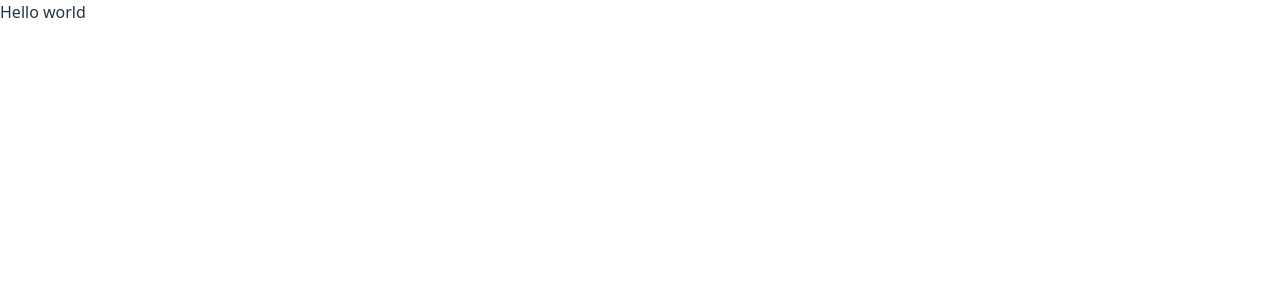
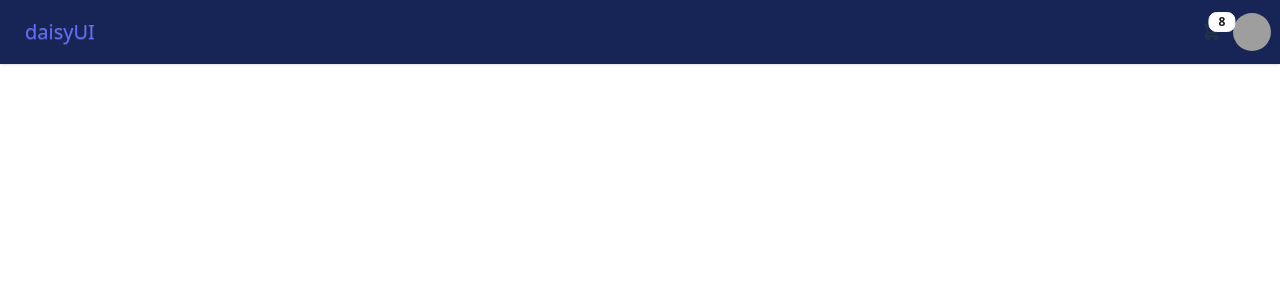
Before and after one commit to sohagroy7223/React-First-Blog, a React (Vite) app: page / in a window 1280 px wide. Shown: the top 300 px of the page. Built offline with nearby package versions, Linux system fonts and the light colour scheme; grey boxes are pictures that could not be loaded.

Commit message:
addad navbar in this page

```diff
--- a/src/App.jsx
+++ b/src/App.jsx
@@ -1,9 +1,9 @@
 import "./App.css";
-
+import Navbar from "./assets/components/NavBar/Navbar";
 function App() {
   return (
     <>
-      <h3>Hello world</h3>
+      <Navbar></Navbar>
     </>
   );
 }
--- /dev/null
+++ b/src/assets/components/NavBar/Navbar.jsx
@@ -0,0 +1,88 @@
+import React from "react";
+
+const Navbar = () => {
+  return (
+    <div>
+      <div className="navbar  bg-blue-950 shadow-sm">
+        <div className="flex-1 ">
+          <a className="btn btn-ghost text-xl">daisyUI</a>
+        </div>
+        <div className="flex-none">
+          <div className="dropdown dropdown-end">
+            <div
+              tabIndex={0}
+              role="button"
+              className="btn btn-ghost btn-circle"
+            >
+              <div className="indicator">
+                <svg
+                  xmlns="http://www.w3.org/2000/svg"
+                  className="h-5 w-5"
+                  fill="none"
+                  viewBox="0 0 24 24"
+                  stroke="currentColor"
+                >
+                  {" "}
+                  <path
+                    strokeLinecap="round"
+                    strokeLinejoin="round"
+                    strokeWidth="2"
+                    d="M3 3h2l.4 2M7 13h10l4-8H5.4M7 13L5.4 5M7 13l-2.293 2.293c-.63.63-.184 1.707.707 1.707H17m0 0a2 2 0 100 4 2 2 0 000-4zm-8 2a2 2 0 11-4 0 2 2 0 014 0z"
+                  />{" "}
+                </svg>
+                <span className="badge badge-sm indicator-item">8</span>
+              </div>
+            </div>
+            <div
+              tabIndex={0}
+              className="card card-compact dropdown-content bg-base-100 z-1 mt-3 w-52 shadow"
+            >
+              <div className="card-body">
+                <span className="text-lg font-bold">8 Items</span>
+                <span className="text-info">Subtotal: $999</span>
+                <div className="card-actions">
+                  <button className="btn btn-primary btn-block">
+                    View cart
+                  </button>
+                </div>
+              </div>
+            </div>
+          </div>
+          <div className="dropdown dropdown-end">
+            <div
+              tabIndex={0}
+              role="button"
+              className="btn btn-ghost btn-circle avatar"
+            >
+              <div className="w-10 rounded-full">
+                <img
+                  alt="Tailwind CSS Navbar component"
+                  src="https://img.daisyui.com/images/stock/photo-1534528741775-53994a69daeb.webp"
+                />
+              </div>
+            </div>
+            <ul
+              tabIndex="-1"
+              className="menu menu-sm dropdown-content bg-base-100 rounded-box z-1 mt-3 w-52 p-2 shadow"
+            >
+              <li>
+                <a className="justify-between">
+                  Profile
+                  <span className="badge">New</span>
+                </a>
+              </li>
+              <li>
+                <a>Settings</a>
+              </li>
+              <li>
+                <a>Logout</a>
+              </li>
+            </ul>
+          </div>
+        </div>
+      </div>
+    </div>
+  );
+};
+
+export default Navbar;
--- a/src/index.css
+++ b/src/index.css
@@ -27,7 +27,6 @@ a:hover {
 
 body {
   margin: 0;
-  display: flex;
 
   min-width: 320px;
   min-height: 100vh;
```
